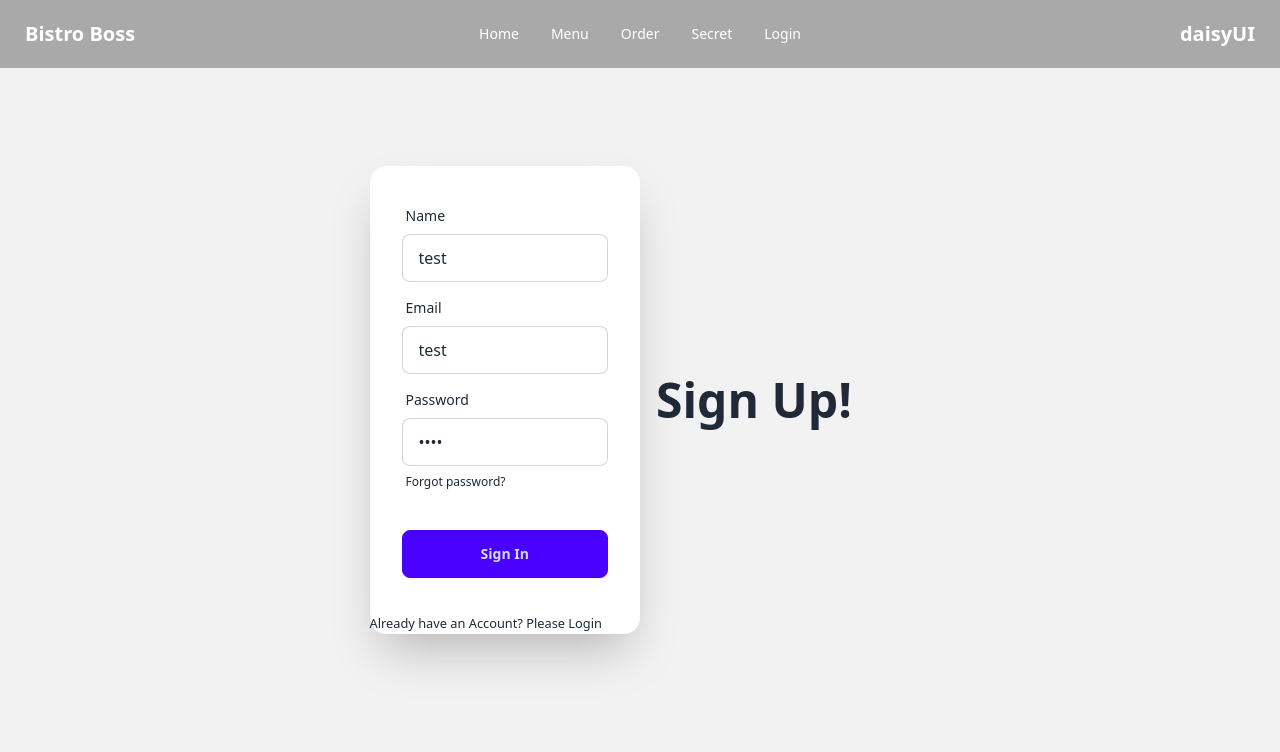
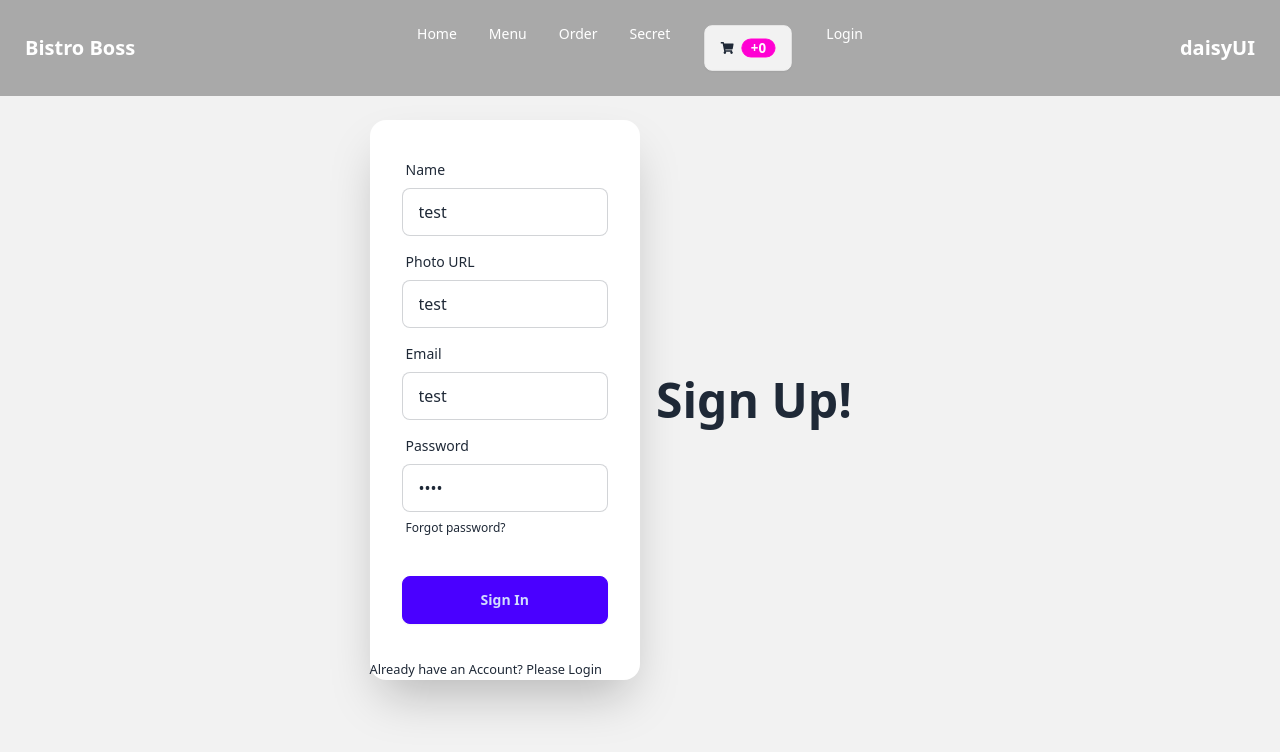
Before and after one commit to sahalmahin/bistro-boss-client, a React (Vite) app: page /signUp in a window 1280 px wide. Shown: the top 752 px of the page. Built offline with nearby package versions, Linux system fonts and the light colour scheme; no server answers.

Commit message:
updated login-signup functionality

```diff
--- a/package.json
+++ b/package.json
@@ -18,6 +18,7 @@
     "react-dom": "^18.2.0",
     "react-helmet-async": "^2.0.4",
     "react-hook-form": "^7.49.2",
+    "react-icons": "^4.12.0",
     "react-parallax": "^3.5.1",
     "react-responsive-carousel": "^3.2.23",
     "react-router-dom": "^6.21.1",
--- a/src/Components/FoodCard/FoodCard.jsx
+++ b/src/Components/FoodCard/FoodCard.jsx
@@ -1,5 +1,8 @@
 const FoodCard = ({item}) => {
     const { name, recipe, image, price } = item;
+    const handleAddToCart=()=>{
+
+    }
     return (
         <div className="card w-96 bg-base-100 shadow-xl">
             <figure><img src={image} alt="Food" /></figure>
@@ -8,7 +11,7 @@ const FoodCard = ({item}) => {
                 <h2 className="card-title flex flex-col items-center">{name}</h2>
                 <p>{recipe}</p>
                 <div className="card-actions justify-end">
-                    <button className="btn btn-outline bg-slate-100 border-0 border-orange-400 border-b-4 mt-4">Add to cart</button>
+                    <button onClick={()=>handleAddToCart(item)} className="btn btn-outline bg-slate-100 border-0 border-orange-400 border-b-4 mt-4">Add to cart</button>
                 </div>
             </div>
         </div>
--- a/src/Pages/Shared/Navbar/Navbar.jsx
+++ b/src/Pages/Shared/Navbar/Navbar.jsx
@@ -1,6 +1,7 @@
 import { useContext } from "react";
 import { Link } from "react-router-dom";
 import { AuthContext } from "../../../Providers/AuthProvider";
+import { FaShoppingCart } from "react-icons/fa";
 
 const Navbar = () => {
 
@@ -17,9 +18,20 @@ const Navbar = () => {
         <li><Link to='/menu'>Menu</Link></li>
         <li><Link to='/order/salad'>Order</Link></li>
         <li><Link to='/secret'>Secret</Link></li>
+        <li>
+            <Link to='/'>
+                <button className="btn ">
+                    <FaShoppingCart />
+                    <div className="badge badge-secondary">+0</div>
+                </button>
+            </Link>
+        </li>
         {
             user ?
-                <><button onClick={handleLogOut} className="btn btn-ghost">Log Out</button></>
+                <>
+                    {/* <span>{user?.displayName}</span> */}
+                    <button onClick={handleLogOut} className="btn btn-ghost">Log Out</button>
+                </>
                 :
                 <><li><Link to='/login'>Login</Link></li></>
         }
--- a/src/Pages/SignUp/SignUp.jsx
+++ b/src/Pages/SignUp/SignUp.jsx
@@ -2,12 +2,14 @@ import { useContext } from "react";
 import { Helmet } from "react-helmet-async";
 import { useForm } from "react-hook-form";
 import { AuthContext } from "../../Providers/AuthProvider";
-import { Link } from "react-router-dom";
+import { Link, useNavigate } from "react-router-dom";
+import Swal from "sweetalert2";
 
 const SignUp = () => {
 
-    const { register, handleSubmit, formState: { errors }, } = useForm();
-    const { createUser } = useContext(AuthContext);
+    const { register, handleSubmit, reset, formState: { errors }, } = useForm();
+    const { createUser, updateUserProfile } = useContext(AuthContext);
+    const navigate = useNavigate();
 
     const onSubmit = (data) => {
         console.log(data);
@@ -15,6 +17,20 @@ const SignUp = () => {
             .then(result => {
                 const loggedUser = result.user;
                 console.log(loggedUser);
+                updateUserProfile(data.name, data.photoURL)
+                    .then(() => {
+                        console.log('user profile pic updated');
+                        reset();
+                        Swal.fire({
+                            position: "top-end",
+                            icon: "success",
+                            title: "User created successfully",
+                            showConfirmButton: false,
+                            timer: 1500
+                          });
+                          navigate('/');
+                    })
+                    .catch(error => console.log(error))
             })
     };
 
@@ -36,6 +52,13 @@ const SignUp = () => {
                                 </label>
                                 <input type="text" defaultValue="test" {...register("name", { required: true })} name="name" placeholder="name" className="input input-bordered" />
                                 {errors.name && <span className="text-red-600">Name is required</span>}
+                            </div>
+                            <div className="form-control">
+                                <label className="label">
+                                    <span className="label-text">Photo URL</span>
+                                </label>
+                                <input type="text" defaultValue="test" {...register("photoURL", { required: true })} placeholder="Photo URL" className="input input-bordered" />
+                                {errors.photoURL && <span className="text-red-600">Photo URL is required</span>}
                             </div>
                             <div className="form-control">
                                 <label className="label">
--- a/src/Providers/AuthProvider.jsx
+++ b/src/Providers/AuthProvider.jsx
@@ -1,5 +1,5 @@
 import { createContext, useEffect, useState } from "react";
-import { GoogleAuthProvider, createUserWithEmailAndPassword, getAuth, onAuthStateChanged, signInWithEmailAndPassword, signInWithPopup, signOut } from "firebase/auth";
+import { GoogleAuthProvider, createUserWithEmailAndPassword, getAuth, onAuthStateChanged, signInWithEmailAndPassword, signInWithPopup, signOut, updateProfile } from "firebase/auth";
 import app from '../firebase/firebase.config';
 
 export const AuthContext = createContext(null);
@@ -31,6 +31,12 @@ const AuthProvider = ({ children }) => {
         return signInWithPopup(auth, provider);
     }
 
+    const updateUserProfile = (name, photo) => {
+      return  updateProfile(auth.currentUser, {
+            displayName: name, photoURL: photo
+        })
+    }
+
     useEffect(() => {
         const unSubscribe = onAuthStateChanged(auth, currentUser => {
             setUser(currentUser);
@@ -41,7 +47,7 @@ const AuthProvider = ({ children }) => {
         }
     }, [])
 
-    const authInfo = { user, loading, createUser, signIn, logout, googleSignIn };
+    const authInfo = { user, loading, createUser, signIn, logout, googleSignIn, updateUserProfile };
 
     return (
         <AuthContext.Provider value={authInfo}>
```
Also changed, not shown: 1 other file (tests, documents, lock files or other folders).
